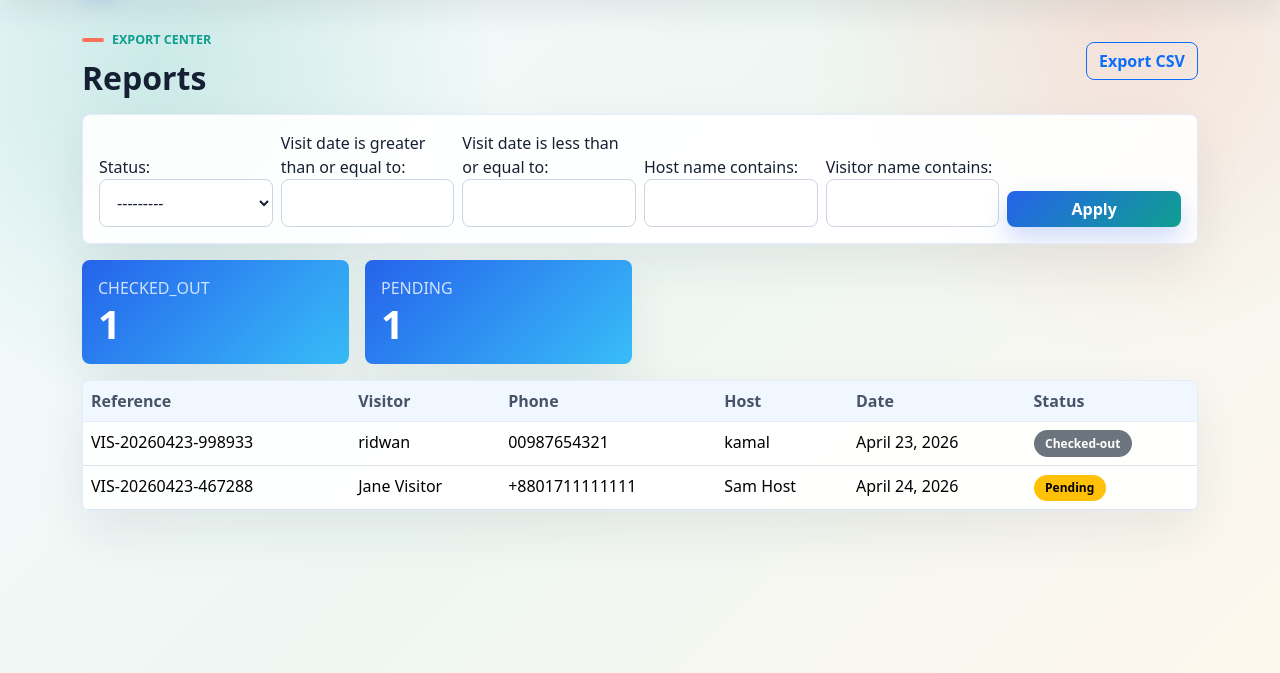
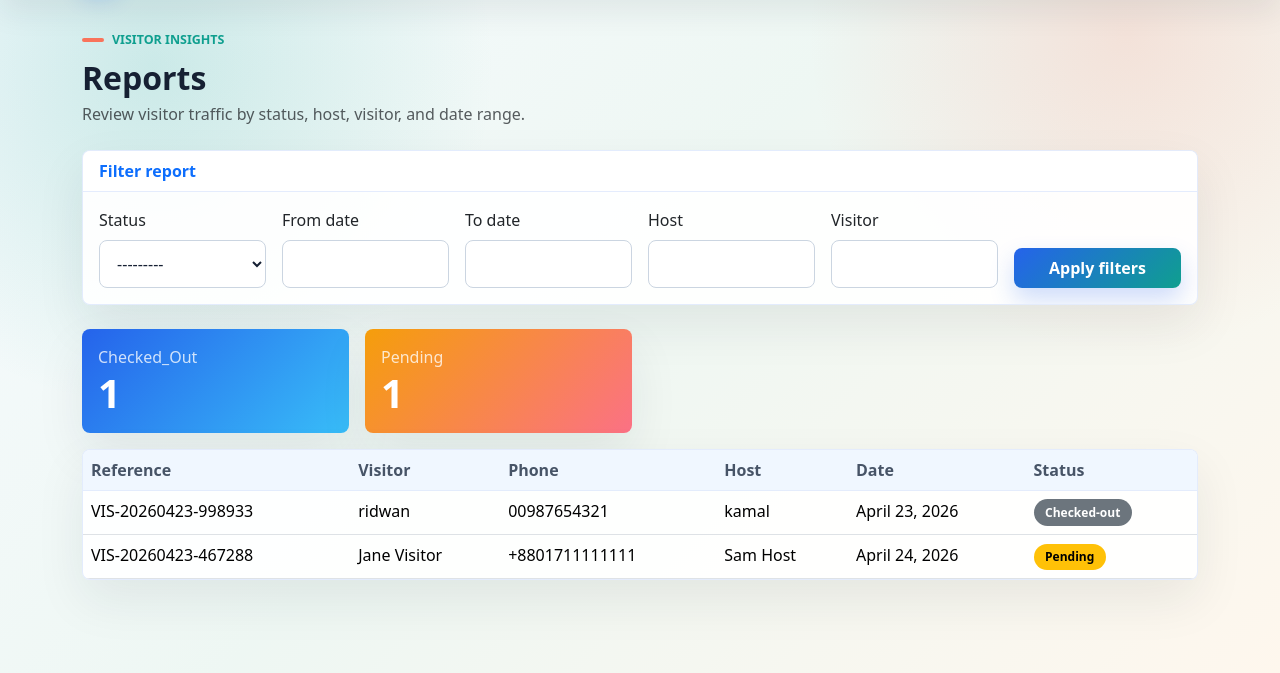
Before and after one commit to Mohammadridwan241/Visitor-Management, a Django app: page /reception/reports/ in a window 1280 px wide. Shown: the part 61-734 px from the top of the page. Run offline with Django 4.2, Linux system fonts and the light colour scheme; a user stored in the database is signed in; data comes from the database, SQL or seed files in the repository; both versions use the stored data as it was after the commit.

Commit message:
first commit

```diff
--- a/apps/visitors/filters.py
+++ b/apps/visitors/filters.py
@@ -4,11 +4,11 @@ from .models import Visit
 
 
 class VisitFilter(django_filters.FilterSet):
-    date_from = django_filters.DateFilter(field_name='visit_date', lookup_expr='gte')
-    date_to = django_filters.DateFilter(field_name='visit_date', lookup_expr='lte')
-    visitor_name = django_filters.CharFilter(field_name='visitor_name', lookup_expr='icontains')
-    host_name = django_filters.CharFilter(field_name='host_name', lookup_expr='icontains')
-    phone = django_filters.CharFilter(field_name='visitor_phone', lookup_expr='icontains')
+    date_from = django_filters.DateFilter(field_name='visit_date', lookup_expr='gte', label='From date')
+    date_to = django_filters.DateFilter(field_name='visit_date', lookup_expr='lte', label='To date')
+    visitor_name = django_filters.CharFilter(field_name='visitor_name', lookup_expr='icontains', label='Visitor')
+    host_name = django_filters.CharFilter(field_name='host_name', lookup_expr='icontains', label='Host')
+    phone = django_filters.CharFilter(field_name='visitor_phone', lookup_expr='icontains', label='Phone')
 
     class Meta:
         model = Visit
--- a/templates/reception/reports.html
+++ b/templates/reception/reports.html
@@ -1,26 +1,53 @@
 {% extends "base/base.html" %}
 {% block title %}Reports{% endblock %}
 {% block content %}
-<div class="d-flex justify-content-between align-items-center mb-3">
+<div class="d-flex justify-content-between align-items-end mb-4">
     <div>
-        <div class="page-kicker">Export center</div>
-        <h1 class="page-title h2 mb-0">Reports</h1>
+        <div class="page-kicker">Visitor insights</div>
+        <h1 class="page-title h2 mb-1">Reports</h1>
+        <p class="text-muted mb-0">Review visitor traffic by status, host, visitor, and date range.</p>
     </div>
-    <a class="btn btn-outline-primary" href="{% url 'reception:export-csv' %}?{{ request.GET.urlencode }}">Export CSV</a>
 </div>
-<form method="get" class="card card-body mb-3">
-    <div class="row g-2 align-items-end">
-        <div class="col-md-2">{{ filter.form.status.label_tag }} {{ filter.form.status }}</div>
-        <div class="col-md-2">{{ filter.form.date_from.label_tag }} {{ filter.form.date_from }}</div>
-        <div class="col-md-2">{{ filter.form.date_to.label_tag }} {{ filter.form.date_to }}</div>
-        <div class="col-md-2">{{ filter.form.host_name.label_tag }} {{ filter.form.host_name }}</div>
-        <div class="col-md-2">{{ filter.form.visitor_name.label_tag }} {{ filter.form.visitor_name }}</div>
-        <div class="col-md-2"><button class="btn btn-primary w-100">Apply</button></div>
+<form method="get" class="card mb-4">
+    <div class="card-header bg-white fw-semibold text-primary">Filter report</div>
+    <div class="card-body">
+        <div class="row g-3 align-items-end">
+            <div class="col-lg-2 col-md-4">
+                <label class="form-label" for="{{ filter.form.status.id_for_label }}">Status</label>
+                {{ filter.form.status }}
+            </div>
+            <div class="col-lg-2 col-md-4">
+                <label class="form-label" for="{{ filter.form.date_from.id_for_label }}">From date</label>
+                {{ filter.form.date_from }}
+            </div>
+            <div class="col-lg-2 col-md-4">
+                <label class="form-label" for="{{ filter.form.date_to.id_for_label }}">To date</label>
+                {{ filter.form.date_to }}
+            </div>
+            <div class="col-lg-2 col-md-4">
+                <label class="form-label" for="{{ filter.form.host_name.id_for_label }}">Host</label>
+                {{ filter.form.host_name }}
+            </div>
+            <div class="col-lg-2 col-md-4">
+                <label class="form-label" for="{{ filter.form.visitor_name.id_for_label }}">Visitor</label>
+                {{ filter.form.visitor_name }}
+            </div>
+            <div class="col-lg-2 col-md-4">
+                <button class="btn btn-primary w-100 py-2">Apply filters</button>
+            </div>
+        </div>
     </div>
 </form>
 <div class="row g-3 mb-3">
     {% for item in summary %}
-        <div class="col-md-3"><div class="card stat-card stat-blue"><div class="card-body"><div class="text-muted">{{ item.status }}</div><div class="display-6 fw-bold">{{ item.total }}</div></div></div></div>
+        <div class="col-md-3">
+            <div class="card stat-card {% cycle 'stat-blue' 'stat-amber' 'stat-teal' 'stat-slate' %}">
+                <div class="card-body">
+                    <div class="text-muted">{{ item.status|title }}</div>
+                    <div class="display-6 fw-bold">{{ item.total }}</div>
+                </div>
+            </div>
+        </div>
     {% empty %}
         <div class="col-12"><div class="alert alert-info">No report data for the selected filters.</div></div>
     {% endfor %}
```
Also changed, not shown: db.sqlite3.
